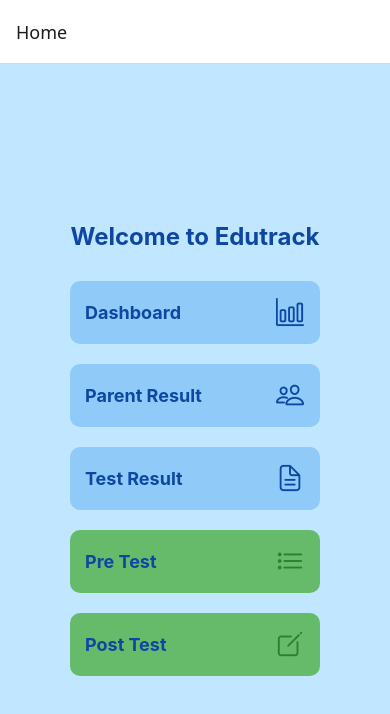
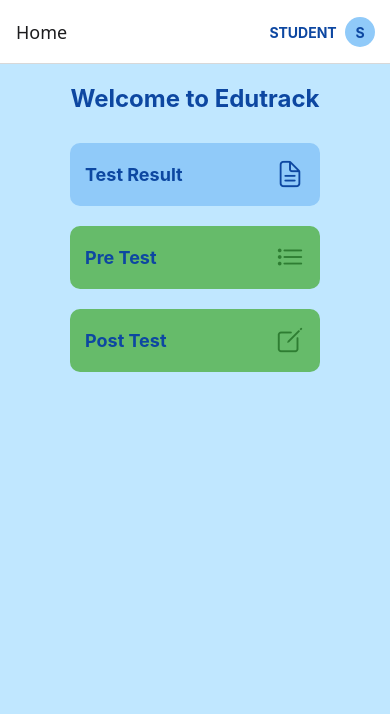
Before and after one commit to bbellechy/Edutrack, a React Native app: screen /Home in a window 390 px wide. Shown: the top 714 px of the page. Built offline with nearby package versions, Linux system fonts and the light colour scheme.

Commit message:
user changer

```diff
--- a/src/screens/HomeScreen.js
+++ b/src/screens/HomeScreen.js
@@ -1,30 +1,61 @@
-import React from 'react';
-import { View, Text, TouchableOpacity, StyleSheet } from 'react-native';
+import React, { useState, useLayoutEffect } from 'react';
+import { View, Text, TouchableOpacity, StyleSheet, Modal } from 'react-native';
 import { Ionicons } from '@expo/vector-icons';
 
+const userTypes = ['student', 'teacher', 'parent'];
+
 const HomeScreen = ({ navigation }) => {
+  const [userType, setUserType] = useState('student');
+  const [showDropdown, setShowDropdown] = useState(false);
+
+  useLayoutEffect(() => {
+    navigation.setOptions({
+      headerRight: () => (
+        <>
+          <View style={{ flexDirection: 'row', alignItems: 'center', marginRight: 5 }}>
+            <Text style={{ color: '#0D47A1', fontWeight: 'bold' }}> {userType.toUpperCase()} </Text>
+          </View>
+          <TouchableOpacity onPress={() => setShowDropdown(true)} style={{ marginRight: 15 }}>
+            <View style={{
+              width: 30,
+              height: 30,
+              borderRadius: 15,
+              backgroundColor: '#90CAF9',
+              justifyContent: 'center',
+              alignItems: 'center',
+            }}>
+              <Text style={{ color: '#0D47A1', fontWeight: 'bold' }}>
+                {userType === 'student' ? 'S' : userType === 'teacher' ? 'T' : 'P'}
+              </Text>
+            </View>
+          </TouchableOpacity>
+        </>
+      ),
+    });
+  }, [navigation, userType]);
+
   return (
     <View style={styles.container}>
+
+      <Modal transparent={true} visible={showDropdown} animationType="fade">
+        <TouchableOpacity style={styles.dropdownOverlay} onPress={() => setShowDropdown(false)}>
+          <View style={styles.dropdown}>
+            {userTypes.map((item) => (
+              <TouchableOpacity key={item} style={styles.dropdownItem} onPress={() => {
+                setUserType(item);
+                setShowDropdown(false);
+              }}>
+                <Text>{item.toUpperCase()}</Text>
+              </TouchableOpacity>
+            ))}
+          </View>
+        </TouchableOpacity>
+      </Modal>
+
       <Text style={styles.title}>Welcome to Edutrack</Text>
 
-      {/* ปุ่ม Dashboard */}
-      <TouchableOpacity style={styles.card} onPress={() => navigation.navigate('Dashboard')}>
-        <View style={styles.cardContent}>
-          <Text style={styles.cardTitle}>Dashboard</Text>
-
-          <Ionicons name="bar-chart-outline" size={30} color="#0D47A1" />
-        </View>
-      </TouchableOpacity>
-
-      {/* ปุ่ม Parent Result */}
-      <TouchableOpacity style={styles.card} onPress={() => navigation.navigate('ParentResult')}>
-        <View style={styles.cardContent}>
-          <Text style={styles.cardTitle}>Parent Result</Text>
-
-          <Ionicons name="people-outline" size={30} color="#0D47A1" />
-        </View>
-      </TouchableOpacity>
-
+      {userType === 'student' && (
+        <>
           {/* ปุ่ม Test Result */}
           <TouchableOpacity style={styles.card} onPress={() => navigation.navigate('TestResult')}>
             <View style={styles.cardContent}>
@@ -53,8 +84,34 @@ const HomeScreen = ({ navigation }) => {
               <Ionicons name="create-outline" size={30} color="#2E7D32" />
             </View>
           </TouchableOpacity>
+        </>
+      )}
 
+      {userType === 'teacher' && (
+        <>
+          {/* ปุ่ม Dashboard */}
+          <TouchableOpacity style={styles.card} onPress={() => navigation.navigate('Dashboard')}>
+            <View style={styles.cardContent}>
+              <Text style={styles.cardTitle}>Dashboard</Text>
 
+              <Ionicons name="bar-chart-outline" size={30} color="#0D47A1" />
+            </View>
+          </TouchableOpacity>
+        </>
+      )}
+
+      {userType === 'parent' && (
+        <>
+          {/* ปุ่ม Parent Result */}
+          <TouchableOpacity style={styles.card} onPress={() => navigation.navigate('ParentResult')}>
+            <View style={styles.cardContent}>
+              <Text style={styles.cardTitle}>Parent Result</Text>
+
+              <Ionicons name="people-outline" size={30} color="#0D47A1" />
+            </View>
+          </TouchableOpacity>
+        </>
+      )}
     </View>
   );
 };
@@ -62,7 +119,7 @@ const HomeScreen = ({ navigation }) => {
 const styles = StyleSheet.create({
   container: {
     flex: 1,
-    justifyContent: 'center',
+    justifyContent: 'top',
     alignItems: 'center',
     backgroundColor: '#C0E7FF', // พื้นหลังสีฟ้าอ่อน
     padding: 20,
@@ -94,6 +151,21 @@ const styles = StyleSheet.create({
     fontSize: 18,
     fontWeight: 'bold',
     color: '#0D47A1',
+  }, dropdownOverlay: {
+    flex: 1,
+    justifyContent: 'center',
+    alignItems: 'center',
+    backgroundColor: 'rgba(0,0,0,0.3)',
+  },
+  dropdown: {
+    backgroundColor: 'white',
+    padding: 10,
+    borderRadius: 8,
+    width: 150,
+  },
+  dropdownItem: {
+    paddingVertical: 10,
+    alignItems: 'center',
   },
 });
 
--- a/src/services/firestore/load_test.js
+++ b/src/services/firestore/load_test.js
@@ -9,7 +9,7 @@ const load_test = async (subject) => {
     );
     const snapshot = await getDocs(questionsRef);
 
-    const questions = snapshot.docs.filter((doc) => doc.id !== "meta").map((doc) => ({
+    const questions = snapshot.docs.filter((doc) => doc.id !== "meta" && doc.data().question !== "").map((doc) => ({
 
       id: doc.id,
       ...doc.data(),
```
Also changed, not shown: 1 other file (tests, documents, lock files or other folders). Lines whose indentation alone changed are shown as unchanged.
